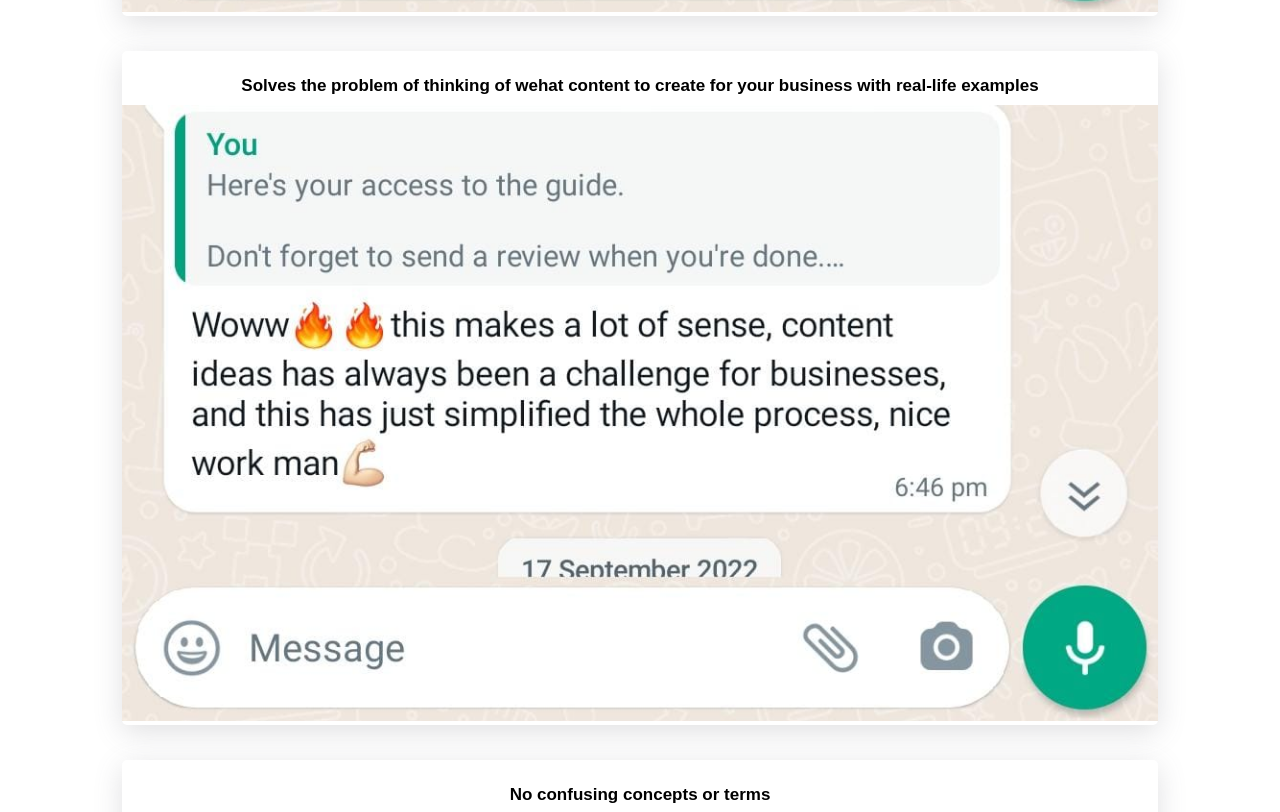
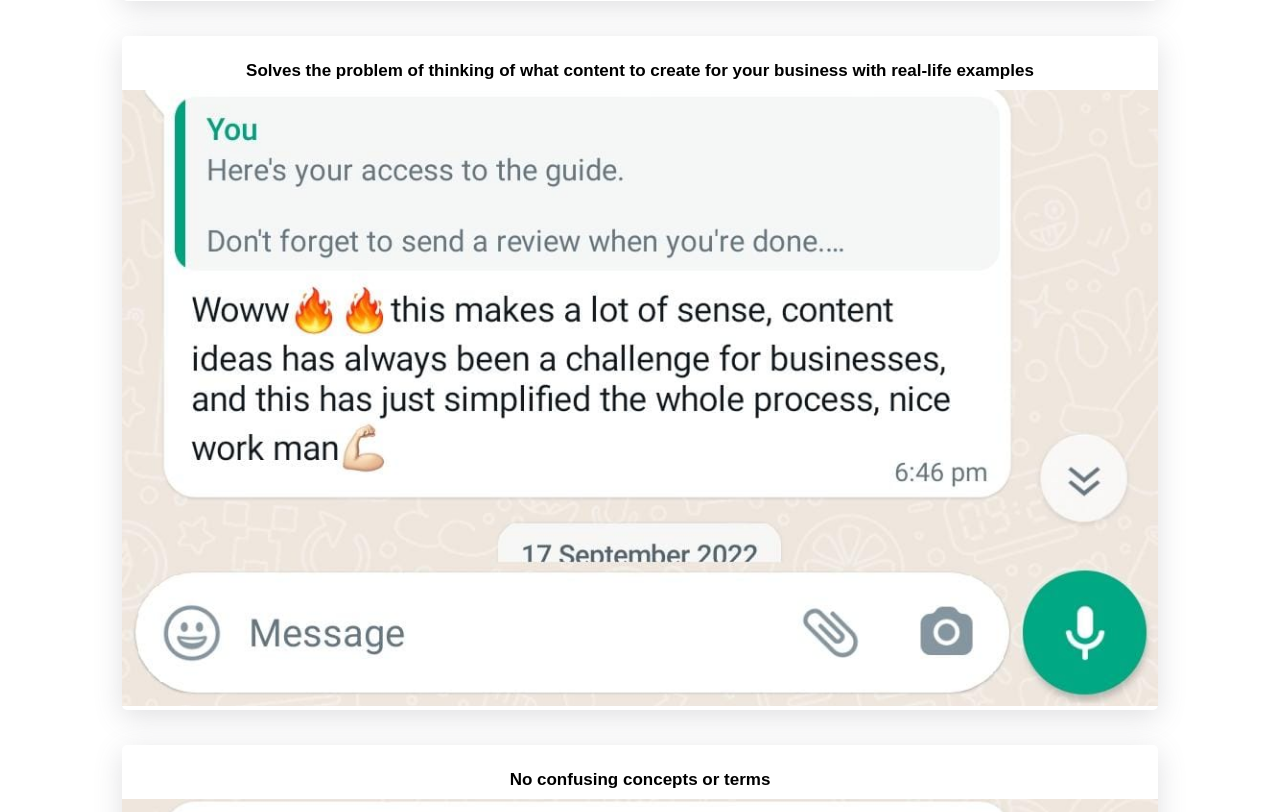
Before and after one commit to d-a-ve/content-guide-page, a plain HTML site: page index.html in a window 1280 px wide. Shown: the part 2646-3458 px from the top of the page. Drawn offline with Linux system fonts and the light colour scheme.

Commit message:
fine-tuned a little

```diff
--- a/index.html
+++ b/index.html
@@ -56,7 +56,7 @@
 
                 <article class="testimonial-article">
                     <p class="article-desc">
-                        Solves the problem of thinking of wehat content to create for your business
+                        Solves the problem of thinking of what content to create for your business
                         with real-life examples
                     </p>
 
--- a/style.css
+++ b/style.css
@@ -11,6 +11,10 @@
     --peach: rgba(244, 205, 240, 0.886);
 
     font-size: 62.5%;
+}
+
+html{
+    scroll-behavior: smooth;
 }
 
 body{
@@ -27,7 +31,7 @@ body{
 main{
     width: 90%;
     margin: 0 auto;
-    padding: 5rem 0;
+    padding: 3.5rem 0 5rem;
 }
 
 .hero{
```
